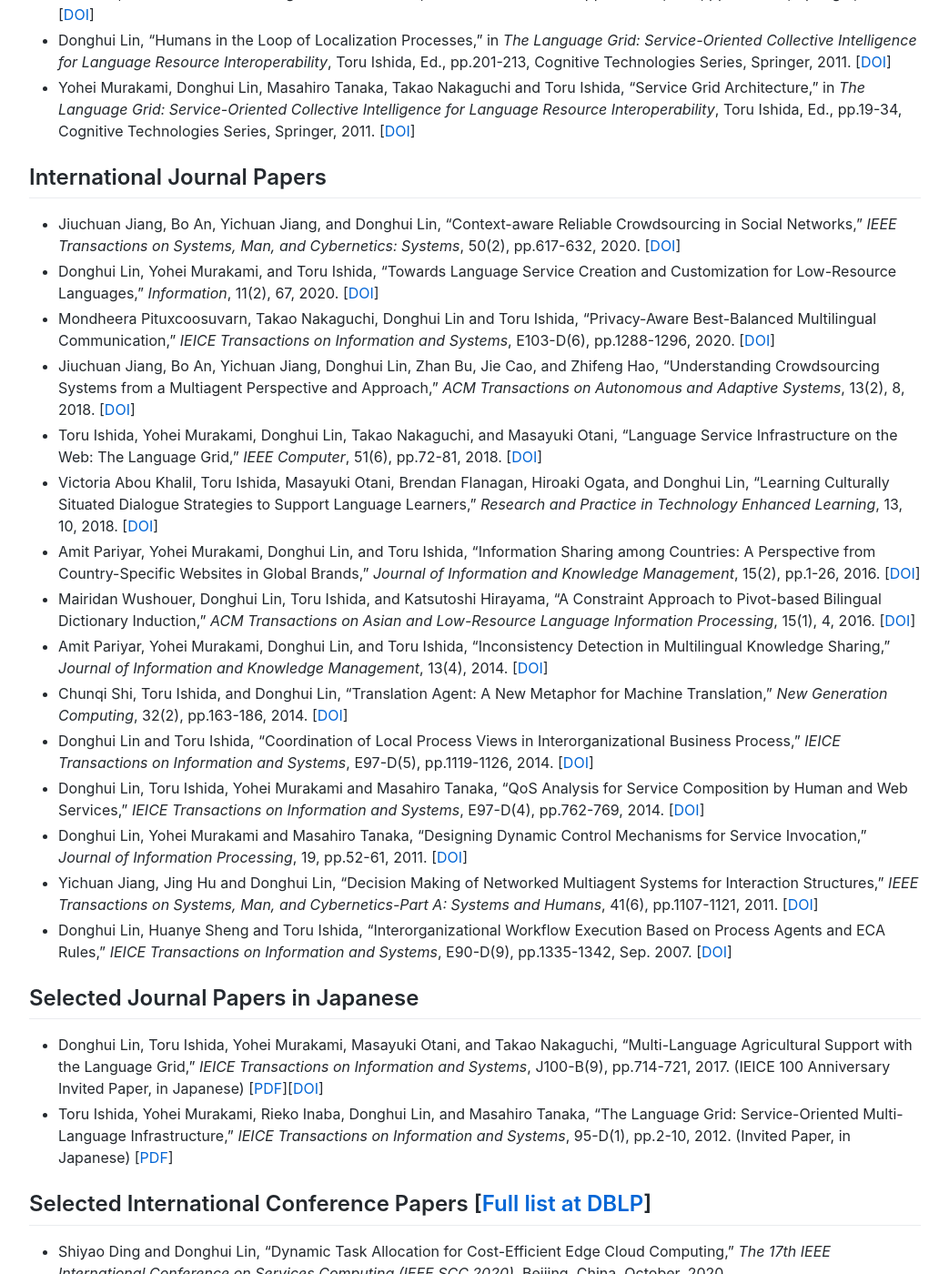
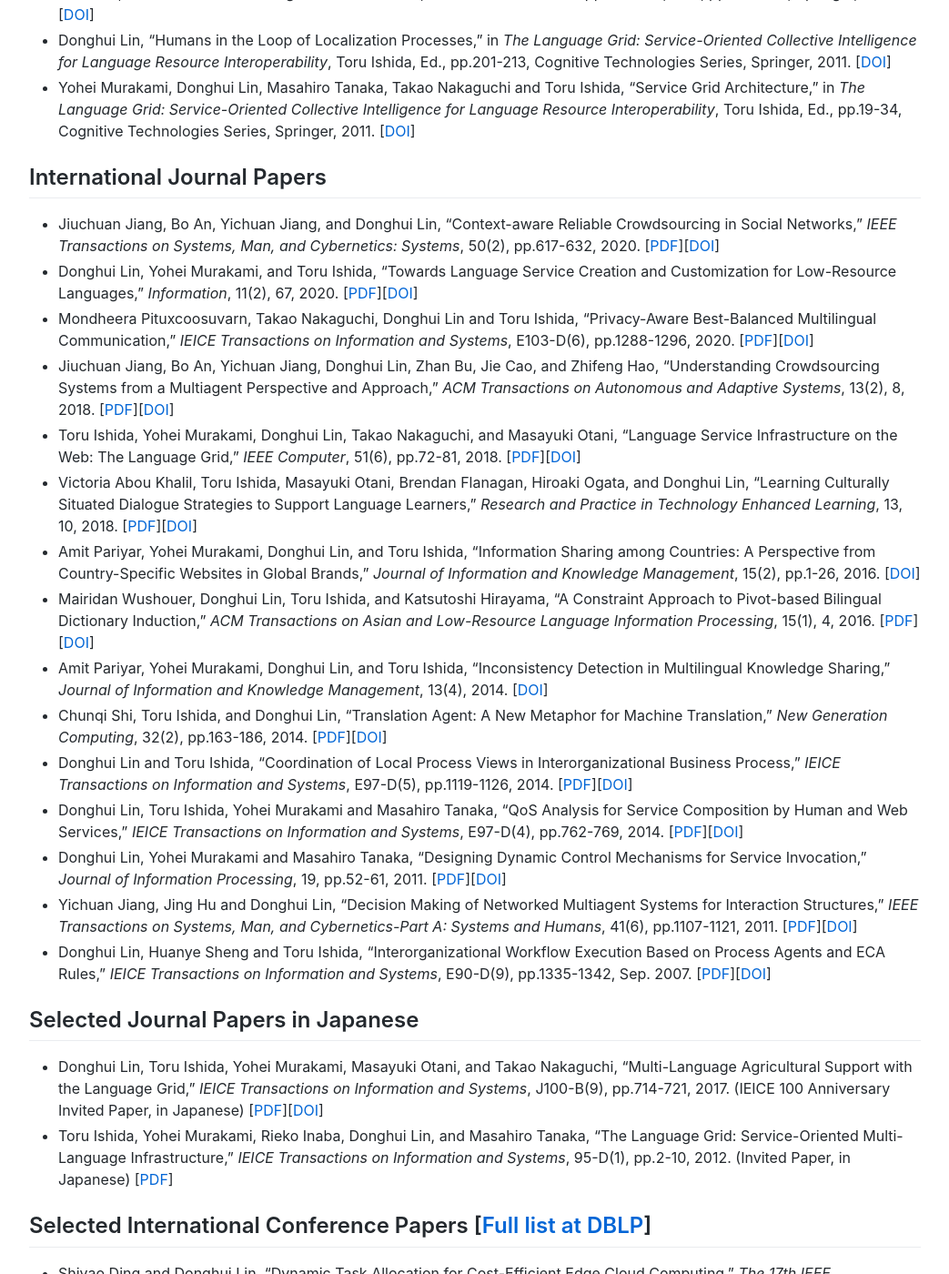
Before and after one commit to lindh/lindh.github.io, a Jekyll site: the page built from index.md, in a window 1280 px wide and 1400 px high, scrolled down 3218 px. Shown: the whole window at 91% size, without its empty margins (118-1161 px from the left). Built offline with Jekyll 4.4.1, drawn with Linux system fonts in a browser that asks for light colours; comment, search, counter and statistics services are not loaded.

Commit message:
Update index.md

```diff
--- a/index.md
+++ b/index.md
@@ -91,21 +91,21 @@
 - Yohei Murakami, Donghui Lin, Masahiro Tanaka, Takao Nakaguchi and Toru Ishida, "Service Grid Architecture," in _The Language Grid: Service-Oriented Collective Intelligence for Language Resource Interoperability_, Toru Ishida, Ed., pp.19-34, Cognitive Technologies Series, Springer, 2011. [[DOI](https://doi.org/10.1007/978-3-642-21178-2_2)]
 
 ## International Journal Papers
-- Jiuchuan Jiang, Bo An, Yichuan Jiang, and Donghui Lin, "Context-aware Reliable Crowdsourcing in Social Networks," _IEEE Transactions on Systems, Man, and Cybernetics: Systems_, 50(2), pp.617-632, 2020. [[DOI](https://doi.org/10.1109/TSMC.2017.2777447)]
-- Donghui Lin, Yohei Murakami, and Toru Ishida, "Towards Language Service Creation and Customization for Low-Resource Languages," _Information_, 11(2), 67, 2020. [[DOI](https://doi.org/10.3390/info11020067)]
-- Mondheera Pituxcoosuvarn, Takao Nakaguchi, Donghui Lin and Toru Ishida, "Privacy-Aware Best-Balanced Multilingual Communication," _IEICE Transactions on Information and Systems_, E103-D(6), pp.1288-1296, 2020. [[DOI](https://doi.org/10.1587/transinf.2019KBP0008)]
-- Jiuchuan Jiang, Bo An, Yichuan Jiang, Donghui Lin, Zhan Bu, Jie Cao, and Zhifeng Hao, "Understanding Crowdsourcing Systems from a Multiagent Perspective and Approach," _ACM Transactions on Autonomous and Adaptive Systems_, 13(2), 8, 2018. [[DOI](https://doi.org/10.1145/3226028)]
-- Toru Ishida, Yohei Murakami, Donghui Lin, Takao Nakaguchi, and Masayuki Otani, "Language Service Infrastructure on the Web: The Language Grid," _IEEE Computer_, 51(6), pp.72-81, 2018. [[DOI](https://doi.org/10.1109/MC.2018.2701643)]
-- Victoria Abou Khalil, Toru Ishida, Masayuki Otani, Brendan Flanagan, Hiroaki Ogata, and Donghui Lin, “Learning Culturally Situated Dialogue Strategies to Support Language Learners,” _Research and Practice in Technology Enhanced Learning_, 13, 10, 2018. [[DOI](https://doi.org/10.1186/s41039-018-0076-x)]
+- Jiuchuan Jiang, Bo An, Yichuan Jiang, and Donghui Lin, "Context-aware Reliable Crowdsourcing in Social Networks," _IEEE Transactions on Systems, Man, and Cybernetics: Systems_, 50(2), pp.617-632, 2020. [[PDF](./files/IEEE_TSMC_2020.pdf)][[DOI](https://doi.org/10.1109/TSMC.2017.2777447)]
+- Donghui Lin, Yohei Murakami, and Toru Ishida, "Towards Language Service Creation and Customization for Low-Resource Languages," _Information_, 11(2), 67, 2020. [[PDF](./files/information-11-00067-v2.pdf)][[DOI](https://doi.org/10.3390/info11020067)]
+- Mondheera Pituxcoosuvarn, Takao Nakaguchi, Donghui Lin and Toru Ishida, "Privacy-Aware Best-Balanced Multilingual Communication," _IEICE Transactions on Information and Systems_, E103-D(6), pp.1288-1296, 2020. [[PDF](./files/e103-d_6_1288.pdf)][[DOI](https://doi.org/10.1587/transinf.2019KBP0008)]
+- Jiuchuan Jiang, Bo An, Yichuan Jiang, Donghui Lin, Zhan Bu, Jie Cao, and Zhifeng Hao, "Understanding Crowdsourcing Systems from a Multiagent Perspective and Approach," _ACM Transactions on Autonomous and Adaptive Systems_, 13(2), 8, 2018. [[PDF](./files/ACM_TAAS_2018.pdf)][[DOI](https://doi.org/10.1145/3226028)]
+- Toru Ishida, Yohei Murakami, Donghui Lin, Takao Nakaguchi, and Masayuki Otani, "Language Service Infrastructure on the Web: The Language Grid," _IEEE Computer_, 51(6), pp.72-81, 2018. [[PDF](./files/IEEEComputer2018_Ishida.pdf)][[DOI](https://doi.org/10.1109/MC.2018.2701643)]
+- Victoria Abou Khalil, Toru Ishida, Masayuki Otani, Brendan Flanagan, Hiroaki Ogata, and Donghui Lin, “Learning Culturally Situated Dialogue Strategies to Support Language Learners,” _Research and Practice in Technology Enhanced Learning_, 13, 10, 2018. [[PDF](https://link.springer.com/content/pdf/10.1186/s41039-018-0076-x.pdf)][[DOI](https://doi.org/10.1186/s41039-018-0076-x)]
 - Amit Pariyar, Yohei Murakami, Donghui Lin, and Toru Ishida, "Information Sharing among Countries: A Perspective from Country-Specific Websites in Global Brands," _Journal of Information and Knowledge Management_, 15(2), pp.1-26, 2016. [[DOI](https://doi.org/10.1142/S0219649216500131)]
-- Mairidan Wushouer, Donghui Lin, Toru Ishida, and Katsutoshi Hirayama, "A Constraint Approach to Pivot-based Bilingual Dictionary Induction," _ACM Transactions on Asian and Low-Resource Language Information Processing_, 15(1), 4, 2016. [[DOI](https://doi.org/10.1145/2723144)]
+- Mairidan Wushouer, Donghui Lin, Toru Ishida, and Katsutoshi Hirayama, "A Constraint Approach to Pivot-based Bilingual Dictionary Induction," _ACM Transactions on Asian and Low-Resource Language Information Processing_, 15(1), 4, 2016. [[PDF](./files/ACM_TALLIP_2016.pdf)][[DOI](https://doi.org/10.1145/2723144)]
 - Amit Pariyar, Yohei Murakami, Donghui Lin, and Toru Ishida, "Inconsistency Detection in Multilingual Knowledge Sharing," _Journal of Information and Knowledge Management_, 13(4), 2014. [[DOI](https://doi.org/10.1142/S0219649214500336)]
-- Chunqi Shi, Toru Ishida, and Donghui Lin, "Translation Agent: A New Metaphor for Machine Translation," _New Generation Computing_, 32(2), pp.163-186, 2014. [[DOI](https://doi.org/10.1007/s00354-014-0204-0)]
-- Donghui Lin and Toru Ishida, "Coordination of Local Process Views in Interorganizational Business Process," _IEICE Transactions on Information and Systems_, E97-D(5), pp.1119-1126, 2014. [[DOI](https://doi.org/10.1587/transinf.E97.D.1119)]
-- Donghui Lin, Toru Ishida, Yohei Murakami and Masahiro Tanaka, "QoS Analysis for Service Composition by Human and Web Services," _IEICE Transactions on Information and Systems_, E97-D(4), pp.762-769, 2014. [[DOI](https://doi.org/10.1587/transinf.E97.D.762)]
-- Donghui Lin, Yohei Murakami and Masahiro Tanaka, "Designing Dynamic Control Mechanisms for Service Invocation," _Journal of Information Processing_, 19, pp.52-61, 2011. [[DOI](https://doi.org/10.2197/ipsjjip.19.52)]
-- Yichuan Jiang, Jing Hu and Donghui Lin, "Decision Making of Networked Multiagent Systems for Interaction Structures," _IEEE Transactions on Systems, Man, and Cybernetics-Part A: Systems and Humans_, 41(6), pp.1107-1121, 2011. [[DOI](https://doi.org/10.1109/TSMCA.2011.2114343)]
-- Donghui Lin, Huanye Sheng and Toru Ishida, "Interorganizational Workflow Execution Based on Process Agents and ECA Rules," _IEICE Transactions on Information and Systems_, E90-D(9), pp.1335-1342, Sep. 2007. [[DOI](https://doi.org/10.1093/ietisy/e90-d.9.1335)]
+- Chunqi Shi, Toru Ishida, and Donghui Lin, "Translation Agent: A New Metaphor for Machine Translation," _New Generation Computing_, 32(2), pp.163-186, 2014. [[PDF](./files/NGC2014_Shi.pdf)][[DOI](https://doi.org/10.1007/s00354-014-0204-0)]
+- Donghui Lin and Toru Ishida, "Coordination of Local Process Views in Interorganizational Business Process," _IEICE Transactions on Information and Systems_, E97-D(5), pp.1119-1126, 2014. [[PDF](./files/IEICE201405_Lin.pdf)][[DOI](https://doi.org/10.1587/transinf.E97.D.1119)]
+- Donghui Lin, Toru Ishida, Yohei Murakami and Masahiro Tanaka, "QoS Analysis for Service Composition by Human and Web Services," _IEICE Transactions on Information and Systems_, E97-D(4), pp.762-769, 2014. [[PDF](./files/IEICE201404_Lin.pdf)][[DOI](https://doi.org/10.1587/transinf.E97.D.762)]
+- Donghui Lin, Yohei Murakami and Masahiro Tanaka, "Designing Dynamic Control Mechanisms for Service Invocation," _Journal of Information Processing_, 19, pp.52-61, 2011. [[PDF](./files/JIP2011.pdf)][[DOI](https://doi.org/10.2197/ipsjjip.19.52)]
+- Yichuan Jiang, Jing Hu and Donghui Lin, "Decision Making of Networked Multiagent Systems for Interaction Structures," _IEEE Transactions on Systems, Man, and Cybernetics-Part A: Systems and Humans_, 41(6), pp.1107-1121, 2011. [[PDF](./files/IEEESMCA2011_Jiang.pdf)][[DOI](https://doi.org/10.1109/TSMCA.2011.2114343)]
+- Donghui Lin, Huanye Sheng and Toru Ishida, "Interorganizational Workflow Execution Based on Process Agents and ECA Rules," _IEICE Transactions on Information and Systems_, E90-D(9), pp.1335-1342, Sep. 2007. [[PDF](./files/IEICE2007.pdf)][[DOI](https://doi.org/10.1093/ietisy/e90-d.9.1335)]
 
 ## Selected Journal Papers in Japanese
 - Donghui Lin, Toru Ishida, Yohei Murakami, Masayuki Otani, and Takao Nakaguchi, "Multi-Language Agricultural Support with the Language Grid," _IEICE Transactions on Information and Systems_, J100-B(9), pp.714-721, 2017. (IEICE 100 Anniversary Invited Paper, in Japanese) [[PDF](./files/j100-b_9_714.pdf)][[DOI](https://doi.org/10.14923/transcomj.2016SHI0008)]
```
